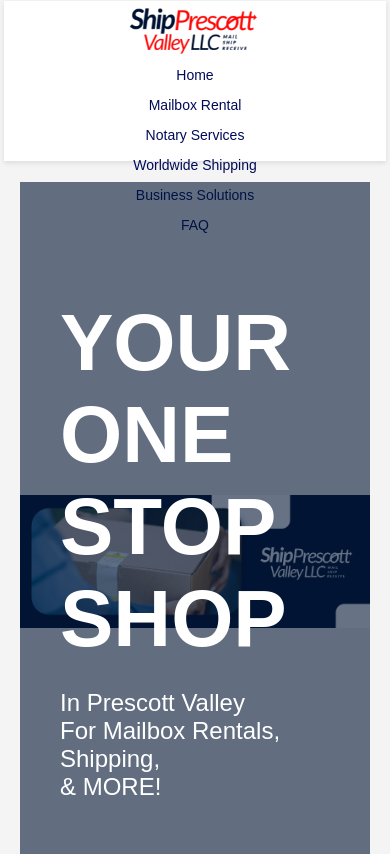
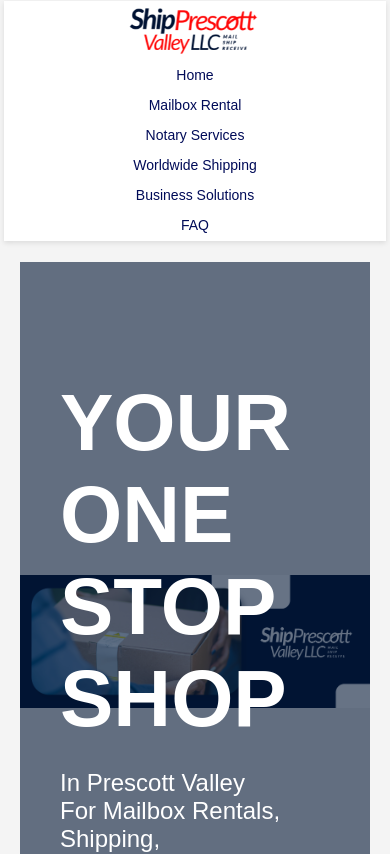
Before and after one commit to sarahpickering/ship-prescott-valley, a React (Create React App) app: page / in a window 390 px wide. Shown: the top 854 px of the page. Built offline with nearby package versions, Linux system fonts and the light colour scheme.

Commit message:
fix responsiveness so that navbar isn't bleeding into hero section

```diff
--- a/src/Components/Header.js
+++ b/src/Components/Header.js
@@ -6,19 +6,16 @@
 
 const HeaderContainer = styled.header`
   display: flex;
-  justify-content: space-between;
+  justify-content: flex-start;
   align-items: center;
   padding: 10px 20px;
   margin: 0.05rem 1rem;
   background-color: #ffffff;
   box-shadow: 0 2px 5px rgba(0, 0, 0, 0.1);
-  max-height: 100px;
-
 
   @media (max-width: 1024px) {
     padding: 8px 15px;
     margin: 0.05rem 0.5rem;
-    max-height: 80px;
   }
 
 
@@ -27,7 +24,6 @@
     padding: 5px 10px;
     margin: 0.05rem 0.25rem;
     text-align: center;
-    max-height: 150px;
   }
 `;
 
```
